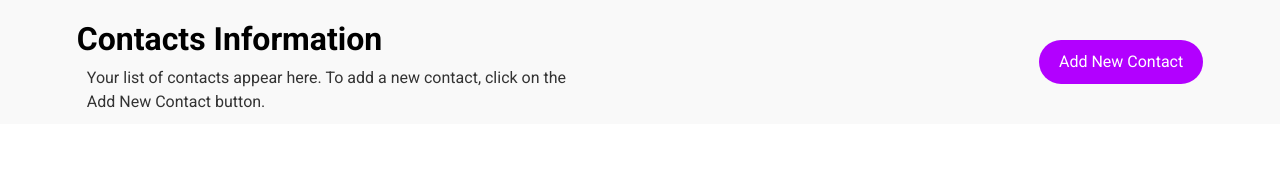
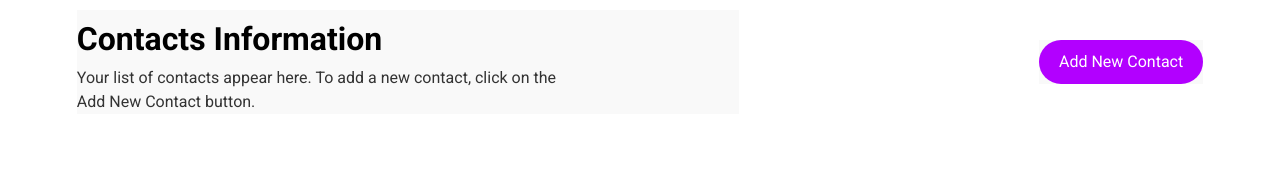
Before and after one commit to stephaniemicah/contact-assessment, an Angular app: page / in a window 1280 px wide. Shown: the top 174 px of the page. Built offline with nearby package versions, Linux system fonts and the light colour scheme.

Commit message:
header component

```diff
--- a/src/app/header/header.component.css
+++ b/src/app/header/header.component.css
@@ -3,7 +3,7 @@
   justify-content: space-between;
   align-items: center;
   padding: 10px 6%;
-  background-color: #f9f9f9;
+  background-color: #ffffff;
 }
 
 .header-text h2 {
@@ -14,9 +14,10 @@
 }
 
 .header-text p {
-  margin: 5px 0 0 10px;
+  margin: 0;
   font-size: 16px;
   color: #333;
+  max-width: 75%;
 }
 
 .header-button .add-contact-button {
--- a/src/app/header/header.component.html
+++ b/src/app/header/header.component.html
@@ -1,7 +1,7 @@
 <div class="header-container">
   <div class="header-text">
     <h2>Contacts Information</h2>
-    <p>Your list of contacts appear here. To add a new contact, click on the <br />
+    <p>Your list of contacts appear here. To add a new contact, click on the
       Add New Contact button.</p>
   </div>
   <div class="header-button">
```
